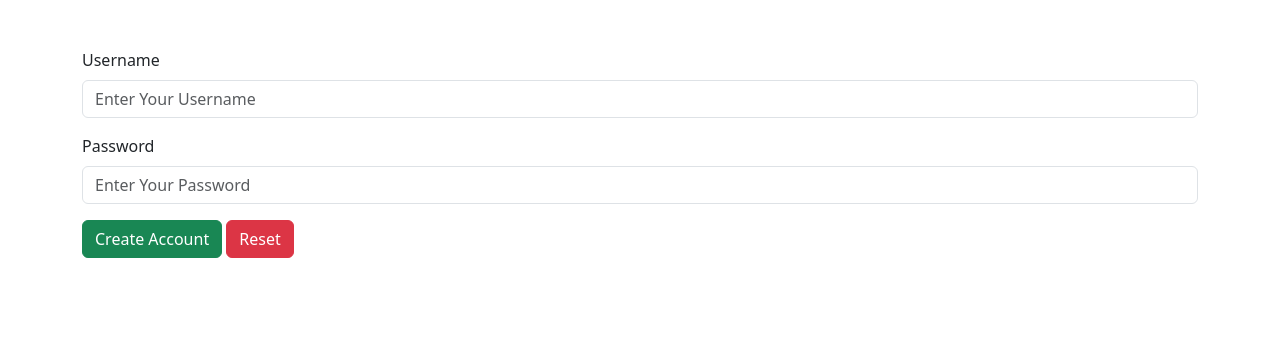
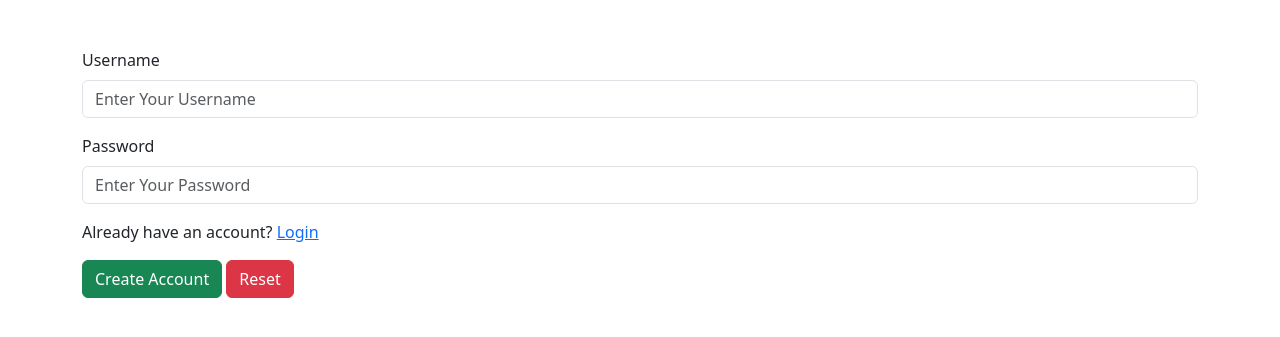
Before and after one commit to aashu4444/AashuNotes, a Django app: page /create_account/ in a window 1280 px wide. Shown: the part 56-393 px from the top of the page. Run offline with Django 3.2, Linux system fonts and the light colour scheme.

Commit message:
Added simple line to open login modal

```diff
--- a/myapp/templates/myapp/create_account.html
+++ b/myapp/templates/myapp/create_account.html
@@ -6,7 +6,6 @@
 {% block body %}
 
 <h3>{{title}}</h3>
-<h3>{{tote}}</h3>
 
 
 <div class="container mx-10 mt-5">
@@ -22,6 +21,8 @@
             <input type="password" class="form-control" placeholder="Enter Your Password" name="create_password"
                    id="new_password">
         </div>
+
+        <p>Already have an account? <a href="#myModal2" data-bs-target="#myModal2" data-bs-toggle="modal">Login</a></p>
         <button type="submit" class="btn btn-success">Create Account</button>
         <button type="reset" class="btn btn-danger">Reset</button>
     </form>
```
